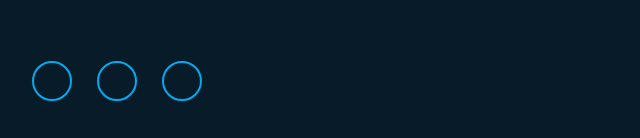
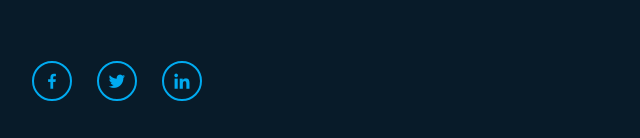
Before and after one commit to dev-mskp/dev-mskp-profile, a plain HTML site: page index.html in a window 1280 px wide. Shown: the part 659-797 px from the top of the page, 96-736 px from the left. Drawn offline with nearby package versions, Linux system fonts and the light colour scheme.

Commit message:
Update index.html

```diff
--- a/index.html
+++ b/index.html
@@ -36,9 +36,9 @@
             </div>
         </div>
         <div class="home-sci">
-            <a href="#"><i class='src/bx bxl-facebook'></i></a>
-            <a href="#"><i class='src/bx bxl-twitter' ></i></a>
-            <a href="#"><i class='src/bx bxl-linkedin' ></i></a>
+            <a href="#"><i class='bx bxl-facebook'></i></a>
+            <a href="#"><i class='bx bxl-twitter' ></i></a>
+            <a href="#"><i class='bx bxl-linkedin' ></i></a>
         </div>
         <span class="home-imgHover"></span>
     </secton>
```
